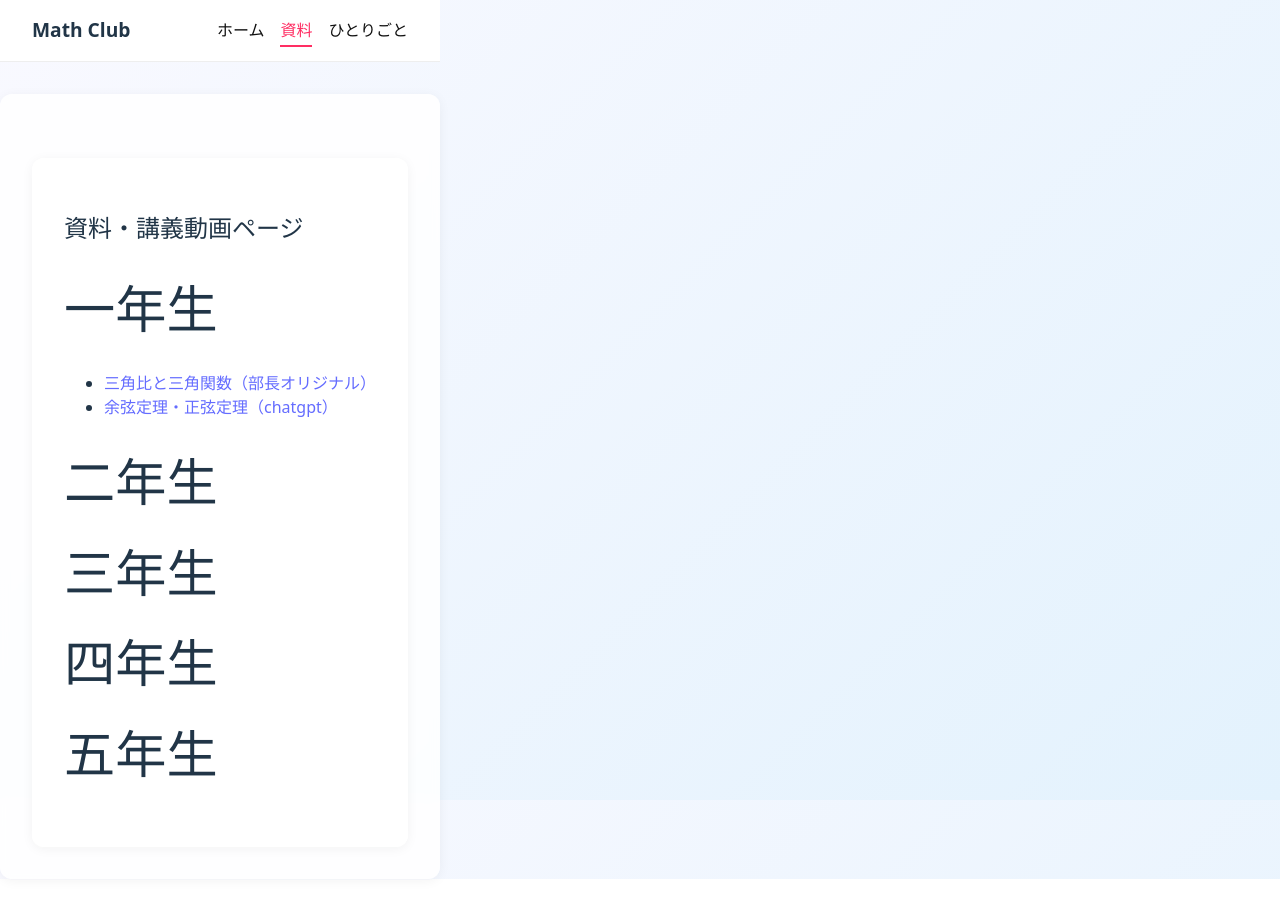
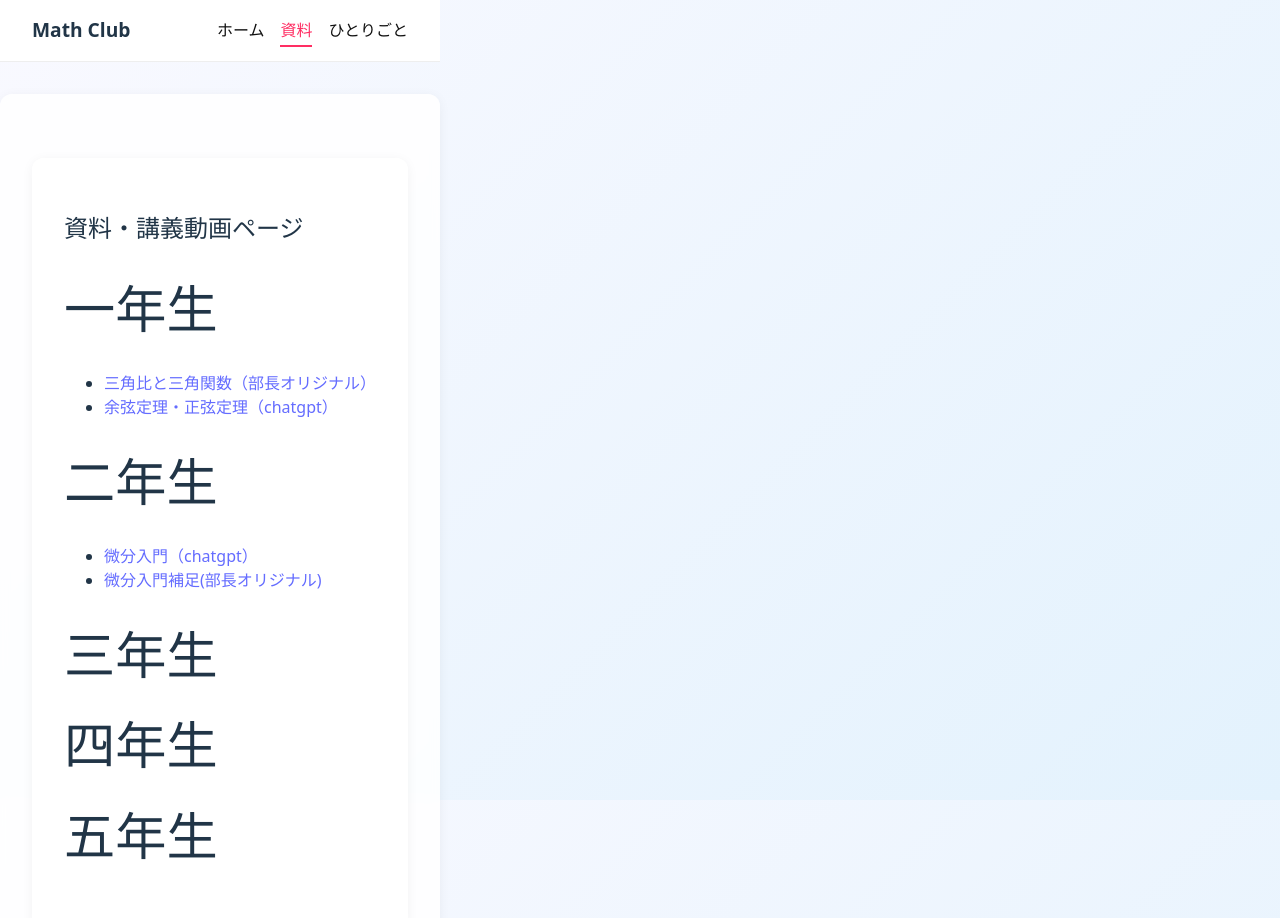
Before and after one commit to OSK-haru/math-club-site, a React (Vite) app: page /resources in a window 1280 px wide. Shown: the top 918 px of the page. Before the commit the page ends 879 px from the top, so only its background shows below. Built offline with nearby package versions, Linux system fonts and the light colour scheme; the HTML template or start-up script is replaced by a standard one.

Commit message:
pdf added

```diff
--- a/src/pages/Resources.jsx
+++ b/src/pages/Resources.jsx
@@ -8,6 +8,10 @@ function Resources() {
         <li><a href="/math-club-site/pdfs/余弦定理・正弦定理.pdf" target="_blank">余弦定理・正弦定理（chatgpt）</a></li>
       </ul>
       <h1>二年生</h1>
+        <ul>
+          <li><a href="/math-club-site/pdfs/微分入門セミナー 講義ノート.pdf" target="_blank">微分入門（chatgpt）</a></li>
+          <li><a href="/math-club-site/pdfs/微分入門セミナー別途 部長による補足.pdf" target="_blank">微分入門補足(部長オリジナル)</a></li>
+        </ul>
       <h1>三年生</h1>
       <h1>四年生</h1>
       <h1>五年生</h1>
```
